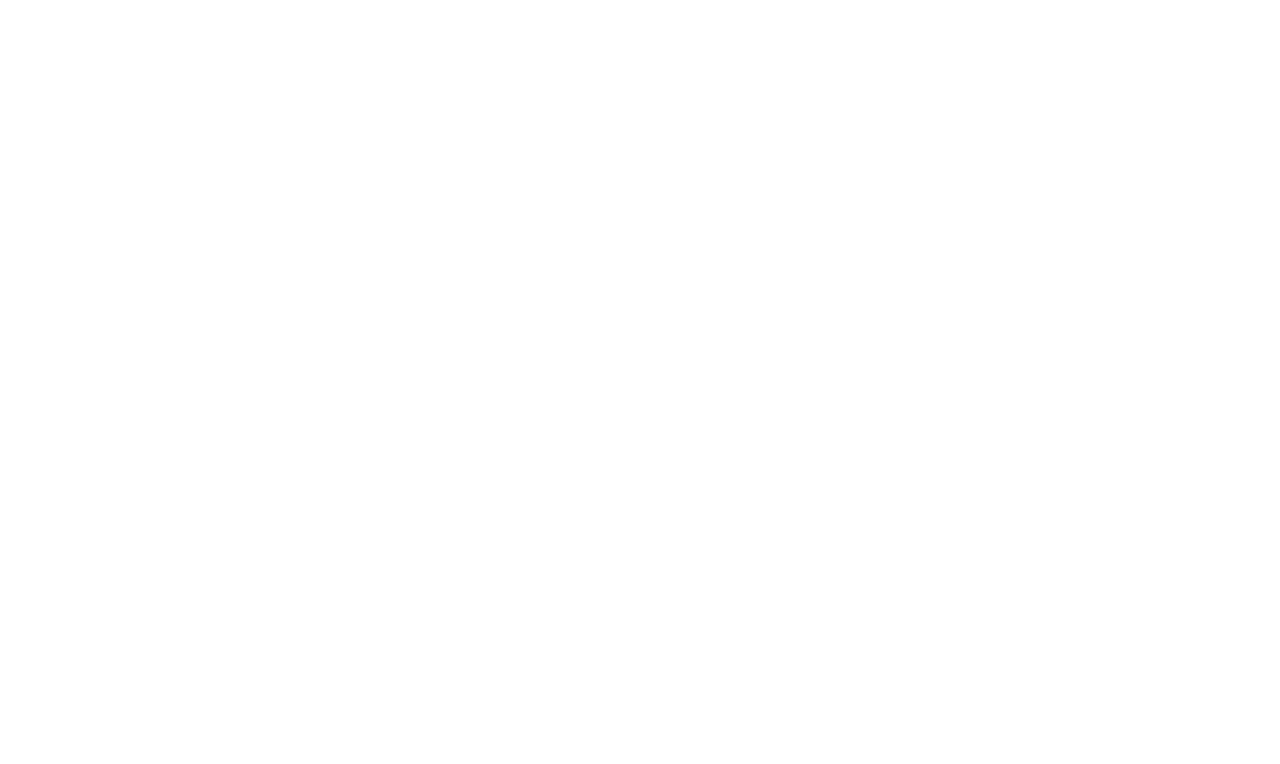
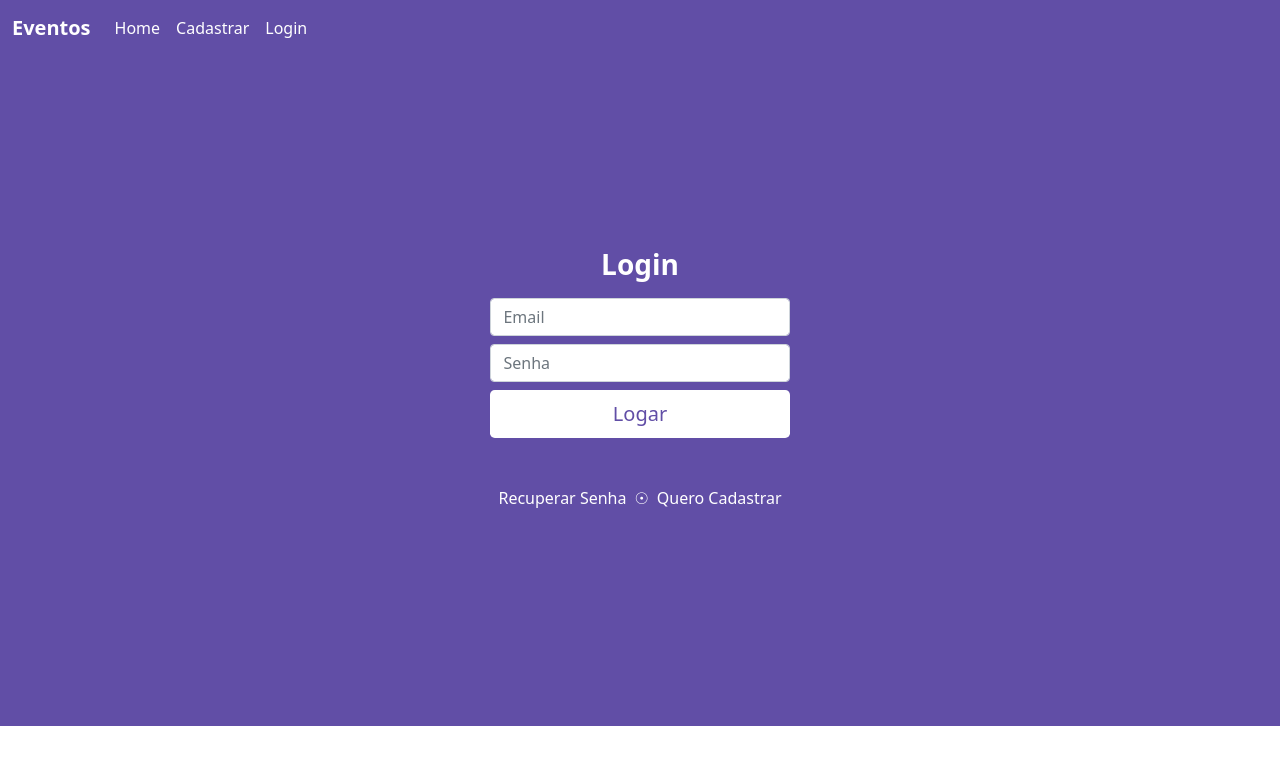
Before and after one commit to GabrielZilioti/Site_de_Eventos, a React (Create React App) app in the folder eventos/: page /login in a window 1280 px wide. Shown: the top 764 px of the page. Built offline with nearby package versions, Linux system fonts and the light colour scheme.

Commit message:
Navbar Rodando

```diff
--- a/eventos/public/index.html
+++ b/eventos/public/index.html
@@ -6,7 +6,7 @@
 
     <!-- Bootstrap CSS-->
     <link href="https://cdn.jsdelivr.net/npm/bootstrap@5.0.0-beta1/dist/css/bootstrap.min.css" rel="stylesheet" integrity="sha384-giJF6kkoqNQ00vy+HMDP7azOuL0xtbfIcaT9wjKHr8RbDVddVHyTfAAsrekwKmP1" crossorigin="anonymous">
-
+    <link href="https://cdnjs.cloudflare.com/ajax/libs/font-awesome/5.15.1/css/all.min.css" rel="stylesheet">
 
     <title>Eventos</title>
   </head>
--- a/eventos/src/App.js
+++ b/eventos/src/App.js
@@ -5,14 +5,17 @@
 import Login from './view/login'
 import NovoUsuario from './view/usuario-novo'
 import Home from './view/home'
+import Navbar from './componentes/navbar'
 
 
 function App() {
   return (
+
     <Router>
-      <Route exact path='/' component={Login} />
+      <Route exact path='/' component={Home} />
       <Route exact path='/novousuario' component={NovoUsuario} />
-      <Route exact path='/home' component={Home} />
+      <Route exact path='/login' component={Login} />
+
     </Router>
   );
 }
--- a/eventos/src/componentes/navbar/index.js
+++ b/eventos/src/componentes/navbar/index.js
@@ -5,25 +5,22 @@
 function Navbar(){
     return(
 
-        <nav class="navbar navbar-expand-lg">
-  <div class="container-fluid">
-    <spam class="navbar-brand">Eventos</spam>
-    <button class="navbar-toggler" type="button" data-bs-toggle="collapse" data-bs-target="#navbarNav" aria-controls="navbarNav" aria-expanded="false" aria-label="Toggle navigation">
-      <span class="navbar-toggler-icon"></span>
+        <nav className="navbar navbar-expand-lg">
+          <div className="container-fluid">
+            <spam className="navbar-brand text-white fw-bold">Eventos</spam>
+            <button className="navbar-toggler" type="button" data-bs-toggle="collapse" data-bs-target="#navbarNav" aria-controls="navbarNav" aria-expanded="false" aria-label="Toggle navigation">
+            <i class="fas fa-bars text-white"></i>
             </button>
-    <div class="collapse navbar-collapse" id="navbarNav">
-      <ul class="navbar-nav">
-        <li class="nav-item">
-          <a class="nav-link active" aria-current="page" href="#">Home</a>
+      <div className="collapse navbar-collapse" id="navbarNav">
+        <ul className="navbar-nav">
+          <li className="nav-item">
+            <a className="nav-link" aria-current="page" href="/">Home</a>
           </li>
-        <li class="nav-item">
-          <a class="nav-link" href="#">Features</a>
+          <li className="nav-item">
+            <a className="nav-link" aria-current="page" href="/novousuario">Cadastrar</a>
           </li>
-        <li class="nav-item">
-          <a class="nav-link" href="#">Pricing</a>
-        </li>
-        <li class="nav-item">
-          <a class="nav-link disabled" href="#" tabindex="-1" aria-disabled="true">Disabled</a>
+          <li className="nav-item">
+            <a className="nav-link" aria-current="page" href="/login">Login</a>
           </li>
         </ul>
            </div>
--- a/eventos/src/componentes/navbar/navbar.css
+++ b/eventos/src/componentes/navbar/navbar.css
@@ -1,3 +1,12 @@
 .navbar{
     background-color: #614ea6;
 }
+
+.nav-link{
+    color: #fff;
+    transition: .3s esae;
+}
+
+.nav-link:hover{
+    color: #f21667;
+}
--- a/eventos/src/view/login/index.js
+++ b/eventos/src/view/login/index.js
@@ -5,6 +5,7 @@
 
 import firebase from '../../config/firebase';
 import 'firebase/auth';
+import Navbar from '../../componentes/navbar';
 
 function Login(){
     const [email, setEmail] = useState();
@@ -20,6 +21,8 @@
     }
 
     return(
+        <>
+        <Navbar/>
         <div className="login-content d-flex align-items-center">
                 <form className="form-signin mx-auto">
                 <div className="text-center mb-4">
@@ -45,7 +48,7 @@
                 </div>
             </form>
         </div>
-
+        </>
     )
 }
 
--- a/eventos/src/view/usuario-novo/index.js
+++ b/eventos/src/view/usuario-novo/index.js
@@ -1,7 +1,7 @@
 import React, {useState} from 'react';
 import firebase from '../../config/firebase';
 import 'firebase/auth';
-
+import Navbar from '../../componentes/navbar';
 import './usuario-novo.css';
 
 function NovoUsuario(){
@@ -49,6 +49,8 @@
     }
 
     return(
+        <>
+        <Navbar/>
         <div className="form-cadastro">
             <form className="text-center form-login mx-auto mt-5">
                 <h1 className="h3 mb-3 text-black font-weight-bold">Cadastro</h1>
@@ -70,6 +72,7 @@
 
             </form>
         </div>
+        </>
     )
 }
 
```
Also changed, not shown: eventos/src/componentes/navbar/logo.png (added), 1 other file (tests, documents, lock files or other folders). Lines whose indentation alone changed are shown as unchanged.
